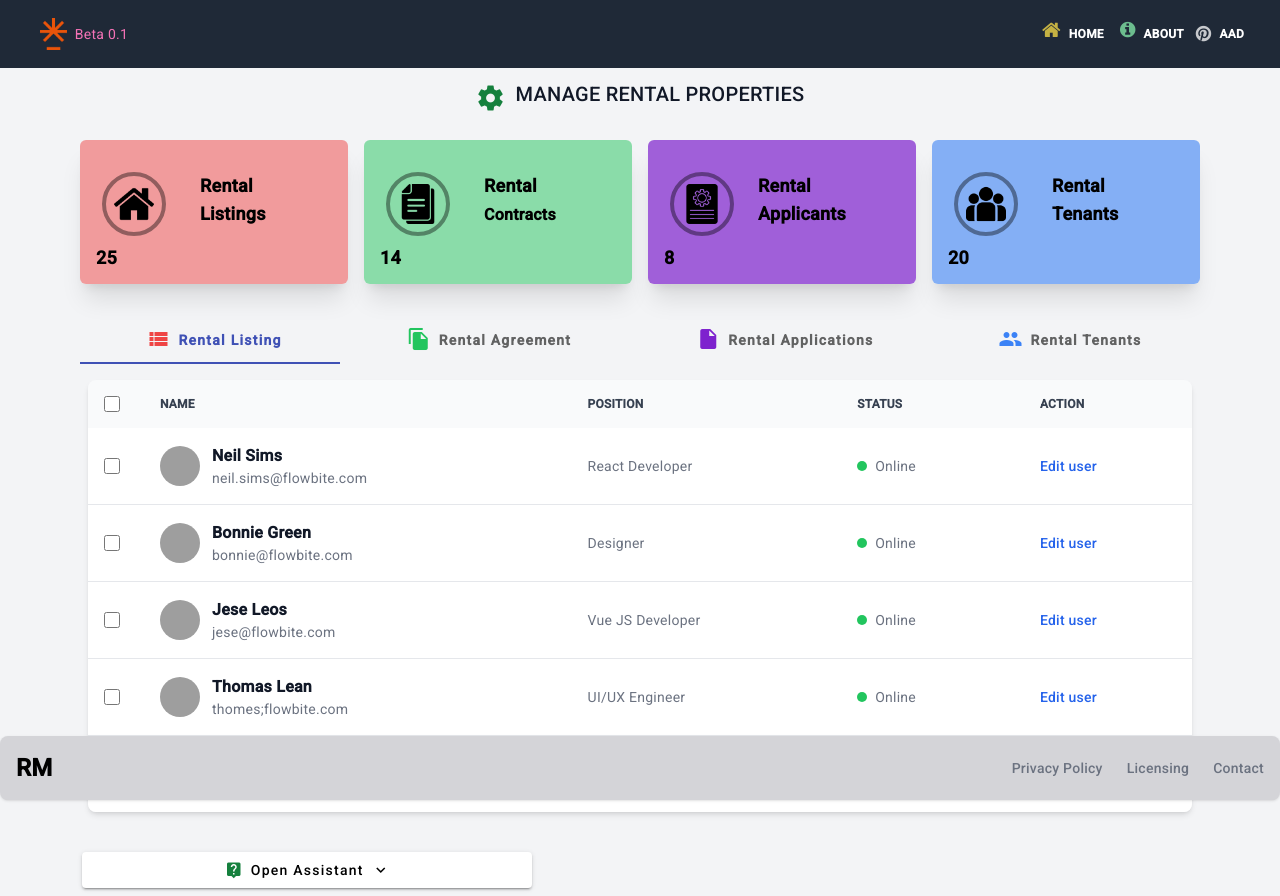
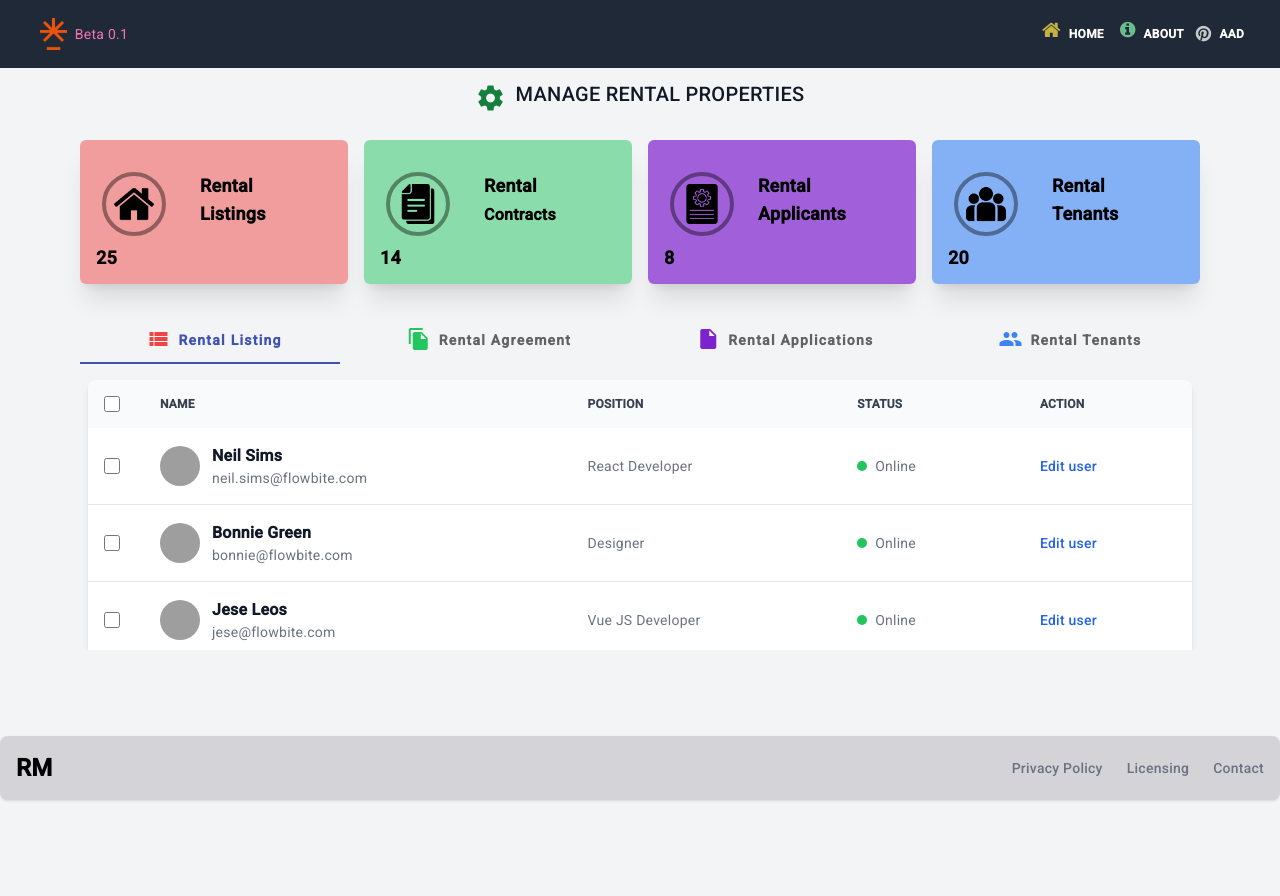
Before and after one commit to bob1457/rentalmaster, an Angular app: page /manage in a window 1280 px wide. After the commit the page ends 800 px from the top, so only its background shows below. Built offline with nearby package versions, Linux system fonts and the light colour scheme; grey boxes are pictures that could not be loaded.

Commit message:
Re-style dashboard layout

```diff
--- a/src/app/manage/home/home.component.html
+++ b/src/app/manage/home/home.component.html
@@ -1,6 +1,6 @@
 <!-- <p>home works!</p> -->
 
-<div class="">
+<div class="h-auto">
     <section class="container w-full lg:w-[90%] mx-auto">
         <div class="flex space-x-2 mx-auto">
             <!-- <mat-icon class="text-orange-700">line_weight</mat-icon> -->
@@ -75,10 +75,10 @@
             </a>
         </div>
 
-        <div class="p-4 mt-0 overflow-y-auto">
+        <div class="p-4 mt-0 overflow-y-scroll h-[400px] lg:max-h-[350px] md:h-scroll">
             <mat-tab-group  [@.disabled]="true">
                 <mat-tab>
-                    <div class="scrollbar-thin grid grid-cols-1 p-4 pl-2 pr-2 w-full h-auto">
+                    <div class="scrollbar-thin grid grid-cols-1 p-4 pl-2 pr-2 w-full">
                         <ng-template  mat-tab-label>
                             <mat-icon class="mt-[14px] text-red-500">view_list</mat-icon>
                             <span class="font-semibold"><span class="hidden md:inline">Rental</span> Listing</span>
@@ -87,7 +87,7 @@
 
                             <div class="relative overflow-x-auto shadow-md sm:rounded-lg">
 
-                                <table class="w-full text-sm text-left rtl:text-right text-gray-500 dark:text-gray-400 overflow-y-auto">
+                                <table class="w-full text-sm text-left text-gray-500 overflow-y-scroll h-auto">
                                     <thead class="text-xs text-gray-700 uppercase bg-gray-50 dark:bg-gray-700 dark:text-gray-400">
                                         <tr>
                                             <th scope="col" class="p-4">
@@ -272,7 +272,7 @@
 
 
     </section>
-    <app-assistant></app-assistant>
+    <!-- <app-assistant></app-assistant> -->
 
     <footer class="bg-zinc-300 rounded-lg shadow dark:bg-gray-900 fixed inset-x-0 bottom-0 w-full z-50">
         <div class="w-full max-w-screen-xl mx-auto p-4">
```
Lines whose indentation alone changed are shown as unchanged.
